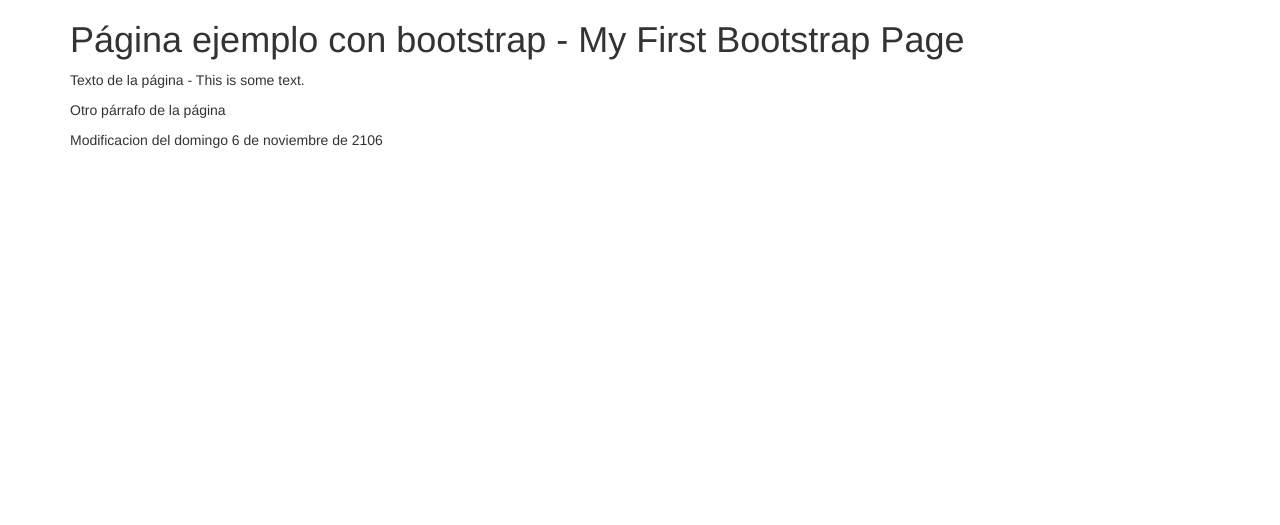
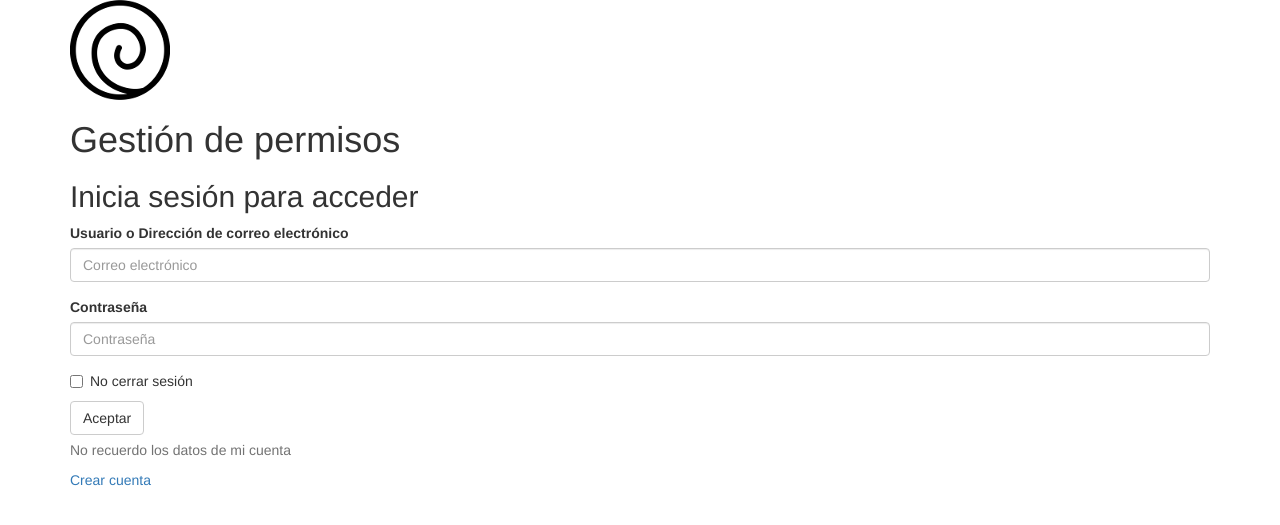
Before and after one commit to jmarquelladas/daw, a PHP site: page /login.php in a window 1280 px wide. Shown: the top 525 px of the page. Run offline with PHP 8.4, Linux system fonts and the light colour scheme; some libraries are stand-ins or nearby versions.

Commit message:
Creacion de formulario de entrada

```diff
--- a/login.php
+++ b/login.php
@@ -10,10 +10,27 @@
 </head>
 <body>
 	<div class="container">
-		<h1>Página ejemplo con bootstrap - My First Bootstrap Page</h1>
-		<p>Texto de la página - This is some text.</p>
-		<p>Otro párrafo de la página</p>
-		<p>Modificacion del domingo 6 de noviembre de 2106</p>
+		<img src="./include/img/logo100.png" alt="Logo Empresa" class="img-responsive" height="25%" >
+		<h1>Gestión de permisos</h1>
+		<h2>Inicia sesión para acceder</h2>
+		<form>
+			<div class="form-group">
+				<label for="exampleInputEmail1">Usuario o Dirección de correo electrónico</label>
+				<input type="email" class="form-control" id="exampleInputEmail1" placeholder="Correo electrónico">
+			</div>
+			<div class="form-group">
+				<label for="exampleInputPassword1">Contraseña</label>
+				<input type="password" class="form-control" id="exampleInputPassword1" placeholder="Contraseña">
+			</div>
+			<div class="checkbox">
+				<label>
+					<input type="checkbox"> No cerrar sesión
+				</label>
+			</div>
+			<button type="submit" class="btn btn-default">Aceptar</button>
+			<a class="help-block" href="#">No recuerdo los datos de mi cuenta</a>
+		</form>
+		<a href="#">Crear cuenta</a>
 	</div>
 </body>
 </html>
```
Also changed, not shown: include/img/logo100.png (added), include/img/logo2000.png (added).
